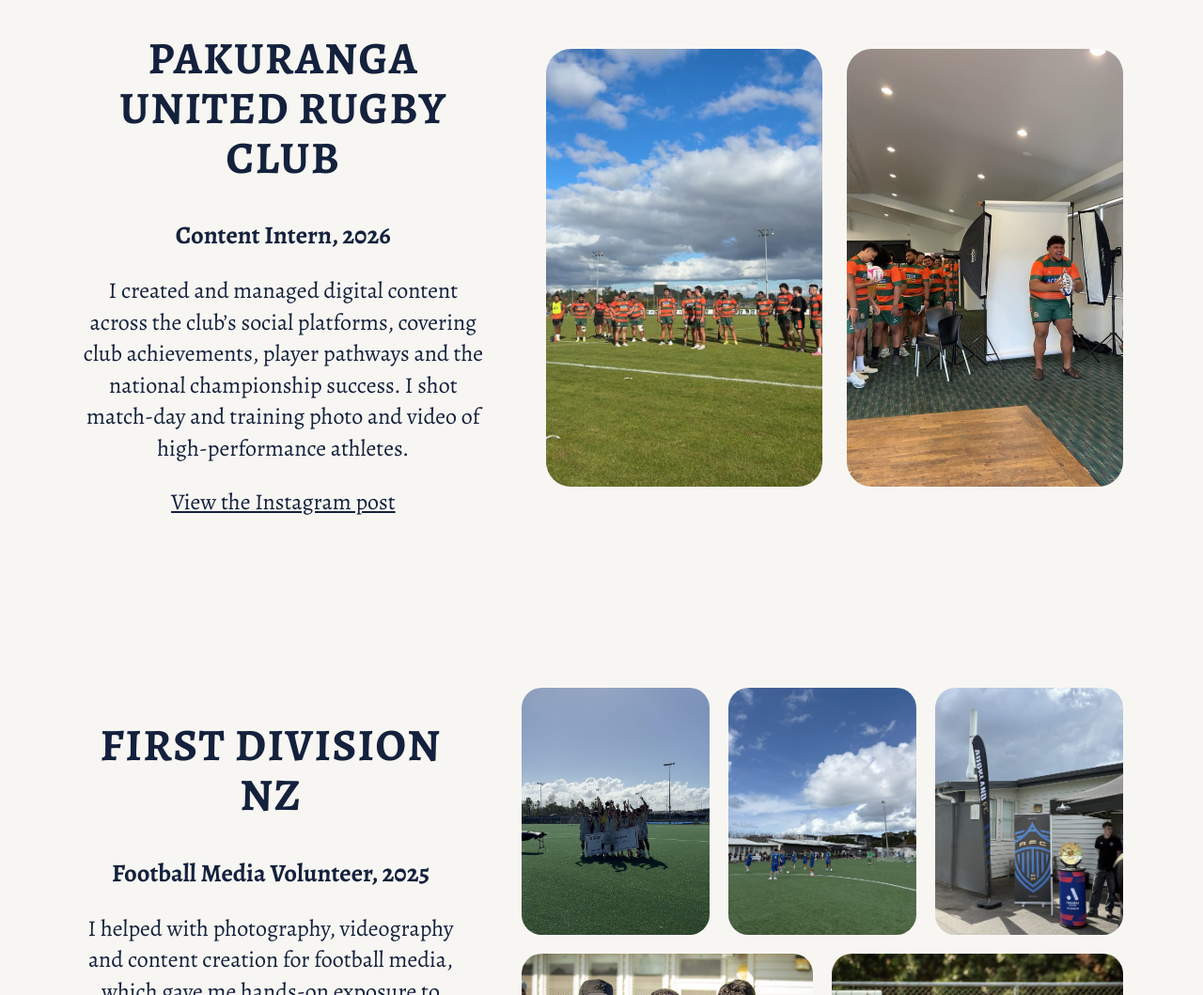
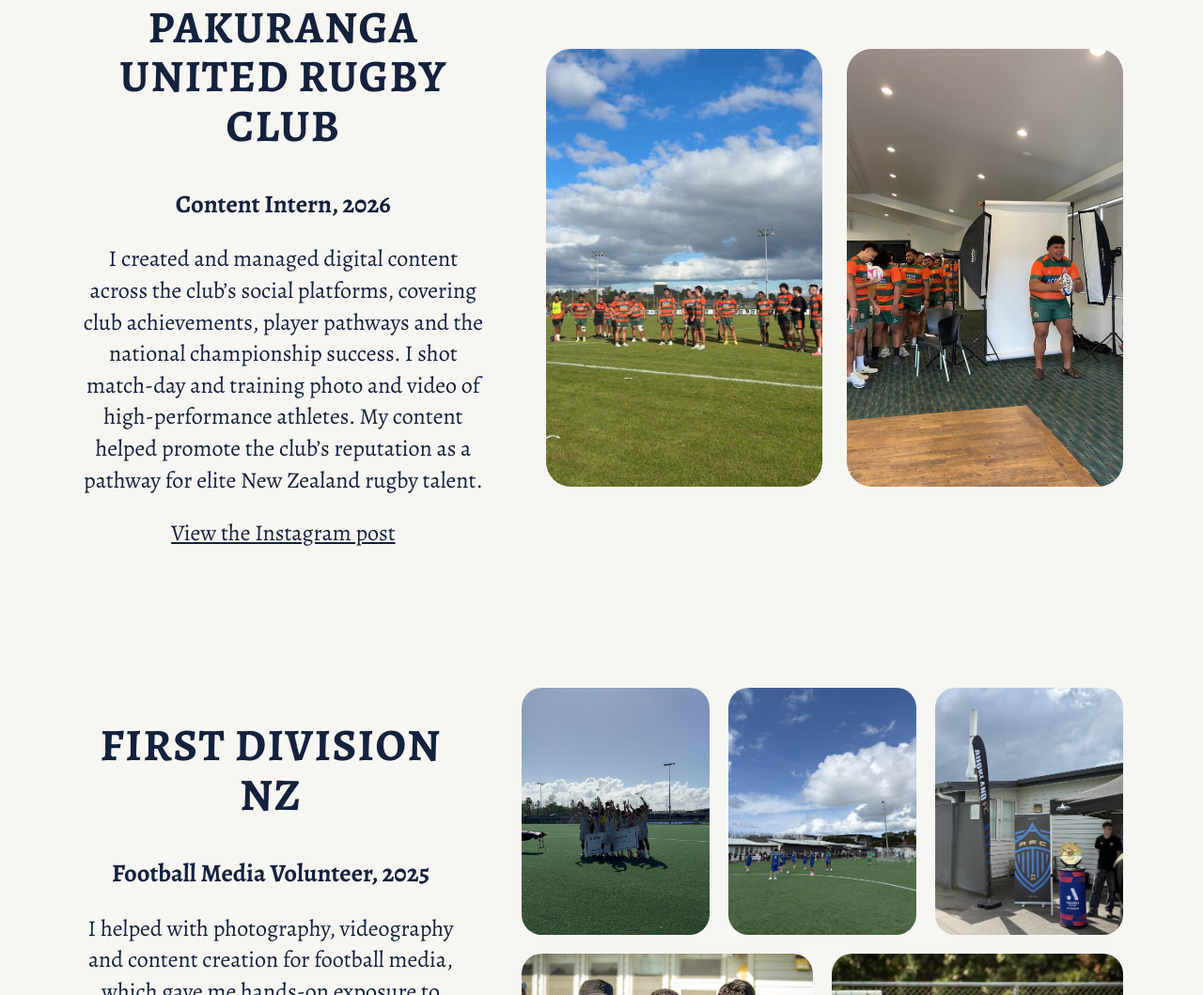
Before and after one commit to harteijb/harteij-portfolio, a plain HTML site: page index.html in a window 1280 px wide. Shown: the part 2235-3294 px from the top of the page at 94% size. Drawn offline with Linux system fonts and the light colour scheme.

Commit message:
Add Pakuranga United pathway line
Co-Authored-By: Claude Sonnet 5.5 <noreply@anthropic.com>
Claude-Session: https://claude.ai/code/session_01QmPRiPw5uAHqHCMGNPToHq

```diff
--- a/index.html
+++ b/index.html
@@ -54,7 +54,7 @@
 <div class="col">
 <h2 class="title">PAKURANGA UNITED RUGBY CLUB</h2>
 <p class="role">Content Intern, 2026</p>
-<p class="lead">I created and managed digital content across the club’s social platforms, covering club achievements, player pathways and the national championship success. I shot match-day and training photo and video of high-performance athletes.</p>
+<p class="lead">I created and managed digital content across the club’s social platforms, covering club achievements, player pathways and the national championship success. I shot match-day and training photo and video of high-performance athletes. My content helped promote the club’s reputation as a pathway for elite New Zealand rugby talent.</p>
 <p class="link"><a href="https://www.instagram.com/p/DWijAfNEwbJ/?fqnt=eHd3bnVuc2g3aHdn">View the Instagram post</a></p>
 </div>
 <div class="photos">
```
Also changed, not shown: sports/index.html (+1 -1 lines), 2 other files.
